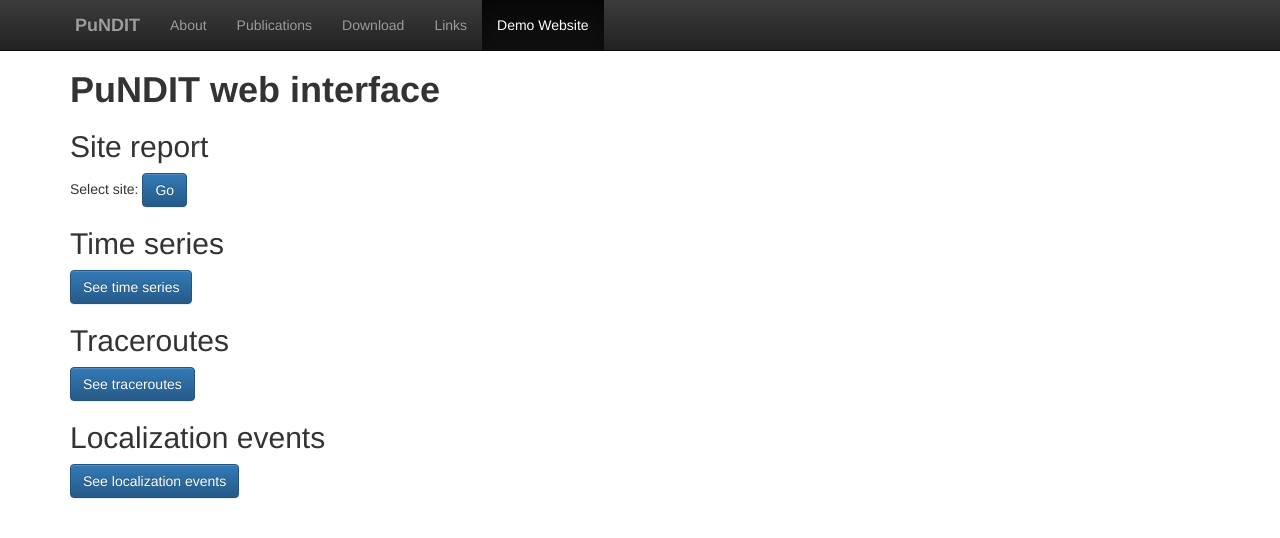
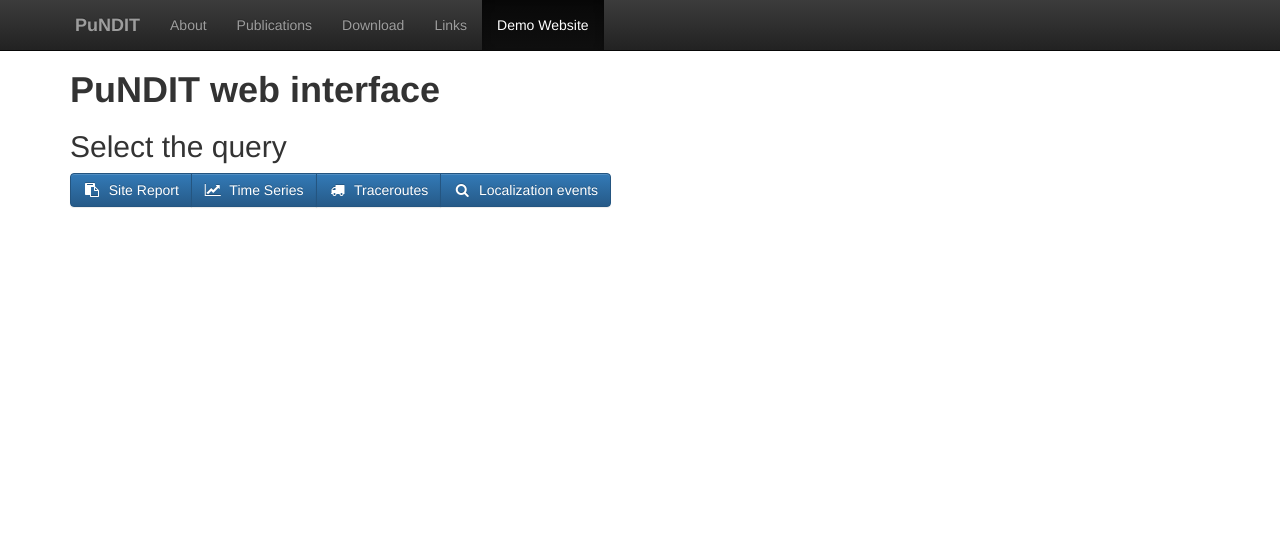
Before and after one commit to pundit-project/pundit, a website: page public_html/index.html in a window 1280 px wide. Drawn offline with nearby package versions, Linux system fonts and the light colour scheme; a script that the page names is missing.

```diff
--- a/public_html/index.html
+++ b/public_html/index.html
@@ -27,6 +27,9 @@
         <script src="https://maxcdn.bootstrapcdn.com/bootstrap/3.3.2/js/bootstrap.min.js"></script>
         <script src="https://code.highcharts.com/stock/4.2.4/highstock.js"></script>
         <script src="https://code.highcharts.com/stock/4.2.4/modules/exporting.js"></script>
+        <!-- Font Awesome -->
+        <link rel="stylesheet" href="//maxcdn.bootstrapcdn.com/font-awesome/4.3.0/css/font-awesome.min.css">
+
         <script type="text/javascript" language="javascript" src="//punditui.aglt2.org/web-pods/js/widgets/wp-time-area-graph.js"></script>
         <script type="text/javascript" language="javascript" src="//punditui.aglt2.org/web-pods/js/widgets/wp-time-line-graph.js"></script>
         <script type="text/javascript" language="javascript" src="//punditui.aglt2.org/web-pods/js/widgets/wp-show-hide.js"></script>
@@ -65,28 +68,12 @@
                 <div class="row">
                     <div class="col-md-12">
                         <h1><b>PuNDIT web interface</b></h1>
-                        <h2>Site report</h2>
-                        <script language="javascript" type="text/javascript">
-                        function openReport() {
-                            var select = document.getElementById("site-select").firstChild;
-                            window.location.href = "site-report.html?site=" + select.options[select.selectedIndex].text;
-                        }
-                        </script>
-                        <div>
-                            <p>Select site: <span id="site-select" class="wp-combobox" data-channel="=columnOf('sites', &quot;site&quot;)"></span>
-                                <button type="button" class="btn btn-primary" onclick="openReport();">Go</button></p>
-                        </div>
-                        <h2>Time series</h2>
+                        <h2>Select the query</h2>
                         <div class="btn-group" role="group" aria-label="...">
-                            <a class="btn btn-primary" href="series.html">See time series</a>
-                        </div>
-                        <h2>Traceroutes</h2>
-                        <div class="btn-group" role="group" aria-label="...">
-                            <a class="btn btn-primary" href="traceroutes.html">See traceroutes</a>
-                        </div>
-                        <h2>Localization events</h2>
-                        <div class="btn-group" role="group" aria-label="...">
-                            <a class="btn btn-primary" href="localizationEvents.html">See localization events</a>
+                            <a class="btn btn-primary" href="site-report.html"><i class="fa fa-clipboard fa-fw"></i>&nbsp; Site Report</a>
+                            <a class="btn btn-primary" href="series.html"><i class="fa fa-line-chart fa-fw"></i>&nbsp; Time Series</a>
+                            <a class="btn btn-primary" href="traceroutes.html"><i class="fa fa-truck fa-fw"></i>&nbsp; Traceroutes</a>
+                            <a class="btn btn-primary" href="localizationEvents.html"><i class="fa fa-search fa-fw"></i>&nbsp; Localization events</a>
                         </div>
                     </div>
                 </div>
```
Also changed, not shown: public_html/site-report.html (+5 -17 lines).
